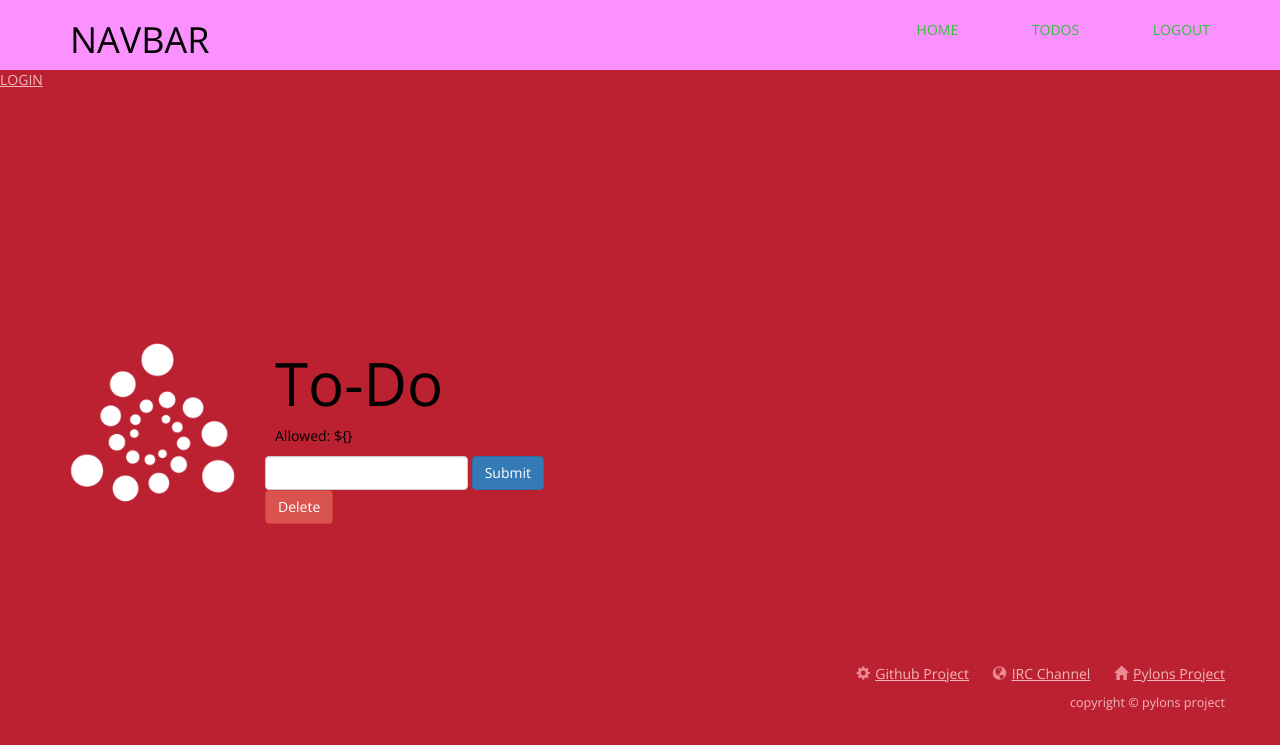
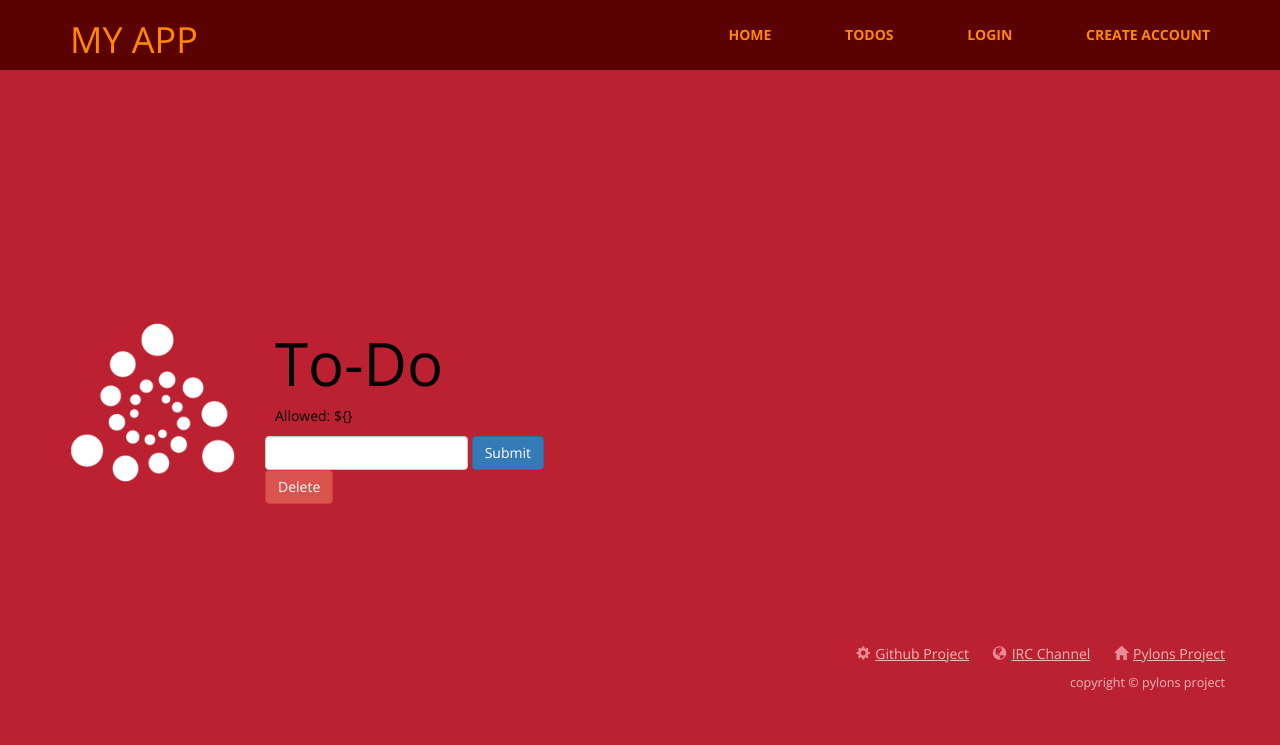
Before and after one commit to senank/Internship-2019-pyramid, a Python web app: template pyproj/templates/todo_list.mako in a window 1280 px wide. Shown: the top 745 px of the page. Run offline with Mako, Linux system fonts and the light colour scheme; the template is opened without the code that fills it, so the values that code supplies are empty; some libraries are stand-ins or nearby versions.

Commit message:
Create Account + NavBar done, working on login feature now

```diff
--- a/pyproj/models/user.py
+++ b/pyproj/models/user.py
@@ -12,6 +12,6 @@
 class User(Base):
     __tablename__ = 'user'
     user_id = Column(Integer, primary_key=True)
-    username = Column(Text)
-    password = Column(Text)
-    permissions = Column(Text)
+    username = Column(Text, nullable = False)
+    password = Column(Text, nullable = False)
+    permissions = Column(Text, nullable = True)
--- a/pyproj/routes.py
+++ b/pyproj/routes.py
@@ -3,6 +3,7 @@
     config.add_route('home', '/')
     config.add_route('login', '/login')
     config.add_route('logout', '/logout')
+    config.add_route('create', '/create')
     config.add_route('todo_list', '/todo')
     config.add_route('todo_item_complete', '/todo/complete')
     config.add_route('todo_item_add', '/todo/new')
--- a/pyproj/static/theme.css
+++ b/pyproj/static/theme.css
@@ -21,7 +21,7 @@
   font-weight: 400;
 }
 header {
-  background: #fb90ff;
+  background: #5a0101;
 }
 
 header::after{
@@ -43,34 +43,42 @@
 nav li{
   display: inline-block;
   margin-left: 70px;
-  padding-top: 20px;
+  padding-top: 25px;
   position: relative;
 }
 
 nav a{
-  color: #2fc237;
+  color: #ff8800;
   text-decoration: none;
   text-transform: uppercase;
+  font-weight: 700;
 }
 
 nav a:hover{
-  color: black;
+  color: #ff8800;
+  text-decoration: none;
 }
 
-nav a::before{
+nav a::after{
   content:'';
   display: block;
-  height: 5px;
+  height: 2px;
   width: 0%;
-  background-color: #39ff43;
+  background-color: #ff8800;
   top: 0px;
-  position: absolute;
+  position: relative;
 
   transition: all ease-in-out 200ms;
 }
 
+nav a:hover::after{
+  width: 100%;
+}
+
 .logo{
+  position: relative;
   float: left;
+  font-weight: 500;
 }
 
 .font-semi-bold {
--- /dev/null
+++ b/pyproj/templates/create_acc.mako
@@ -0,0 +1,15 @@
+<%inherit file="layout.mako"/>
+
+<h1>Create an Account! :)</h1>
+<form action = "${request.route_url('create')}" method = "POST">
+    <input type="text" name = "username" placeholder="Please insert a username">
+    <input type = "text" name = "password" placeholder = "Please insert a password">
+    <input name = 'login_submit' type = "submit" class = "btn btn-danger">
+</form>
+%if error:
+    %for key, msg in error.items():
+        <p class="alert alert-danger">
+            ${msg}
+        </p>
+    %endfor
+%endif
--- a/pyproj/templates/layout.mako
+++ b/pyproj/templates/layout.mako
@@ -33,24 +33,24 @@
   <header>
     <div class='container'>
 
-      <h1 class='logo'>NAVBAR</h1>
+      <h1 class='logo'><font color='ff8800'>MY APP</font></h1>
 
       <nav>
         <ul>
-          <li><a href="${request.route_url('')}">Home</a></li>
-          <li><a href="${request.route_url('')}">Todos</a></li>
+          <li><a href="${request.route_url('home')}">Home</a></li>
+          <li><a href="${request.route_url('todo_list')}">Todos</a></li>
           % if request.authenticated_userid:
-            <li><a href="${request.route_url('')}">login</a></li>
+            <li><a href="${request.route_url('logout')}">logout</a></li>
           %else:
-            <li><a href="${request.route_url('')}">logout</a></li>
+            <li><a href="${request.route_url('login')}">login</a></li>
+            <li><a href="${request.route_url('create')}">Create Account</a></li>
+
           %endif
         </ul>
       </nav>
 
     </div>
   </header>
-
-  <a href="${request.route_url('login')}">LOGIN</a>
     <div class="starter-template">
       <div class="container">
         <div class="row">
--- a/pyproj/templates/login.mako
+++ b/pyproj/templates/login.mako
@@ -16,3 +16,5 @@
     <input name = 'login_submit' type = "submit" class = "btn btn-danger">
 </form>
 </div>
+
+<a href="${request.route_url('create')}">Create an Account</a>
--- a/pyproj/templates/todo_list.mako
+++ b/pyproj/templates/todo_list.mako
@@ -17,7 +17,6 @@
          % if item.completed:
              at ${item.completed_date}
          % endif
-        <!-- <input type="text" value="${item.description}"> -->
         <a href="${request.route_url('todo_item_edit', id=item.id)}">edit</a>
       </li>
    % endfor
```
Also changed, not shown: pyproj/views/auth.py (+59 -1 lines).
